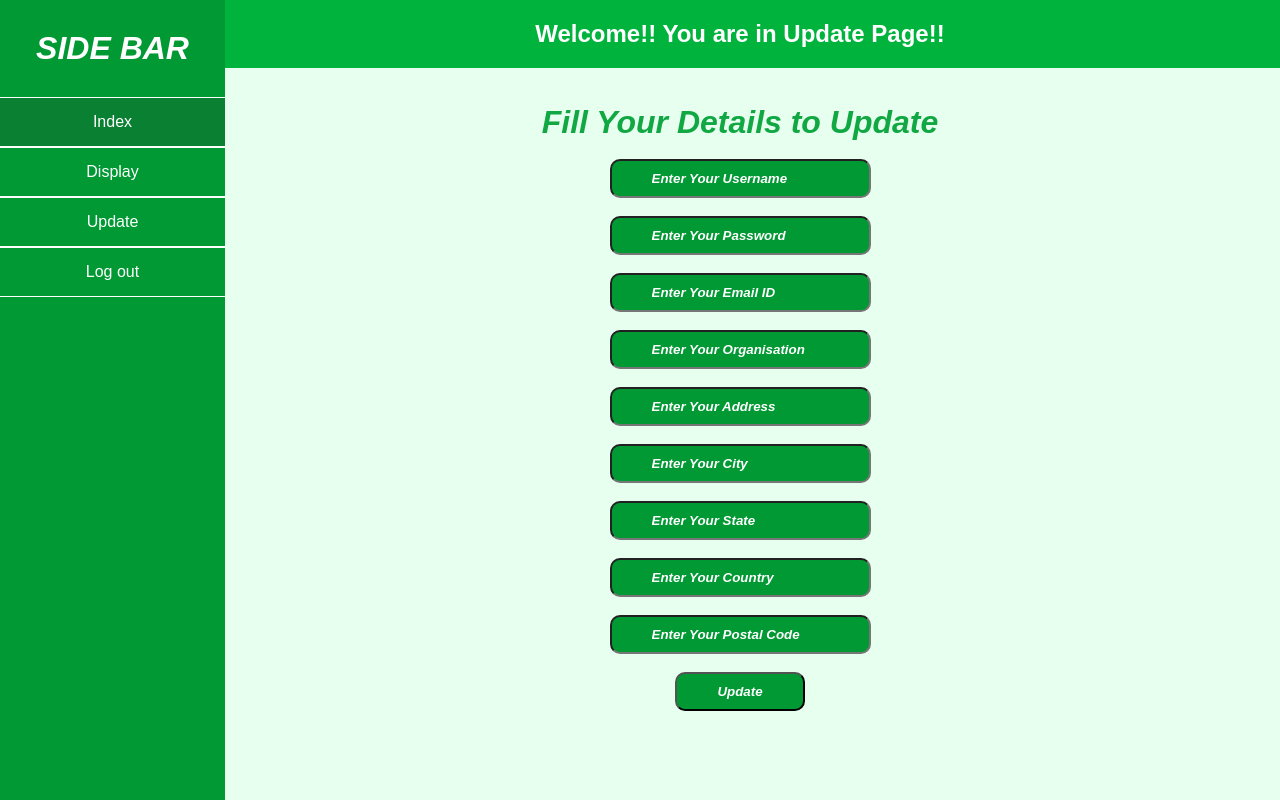
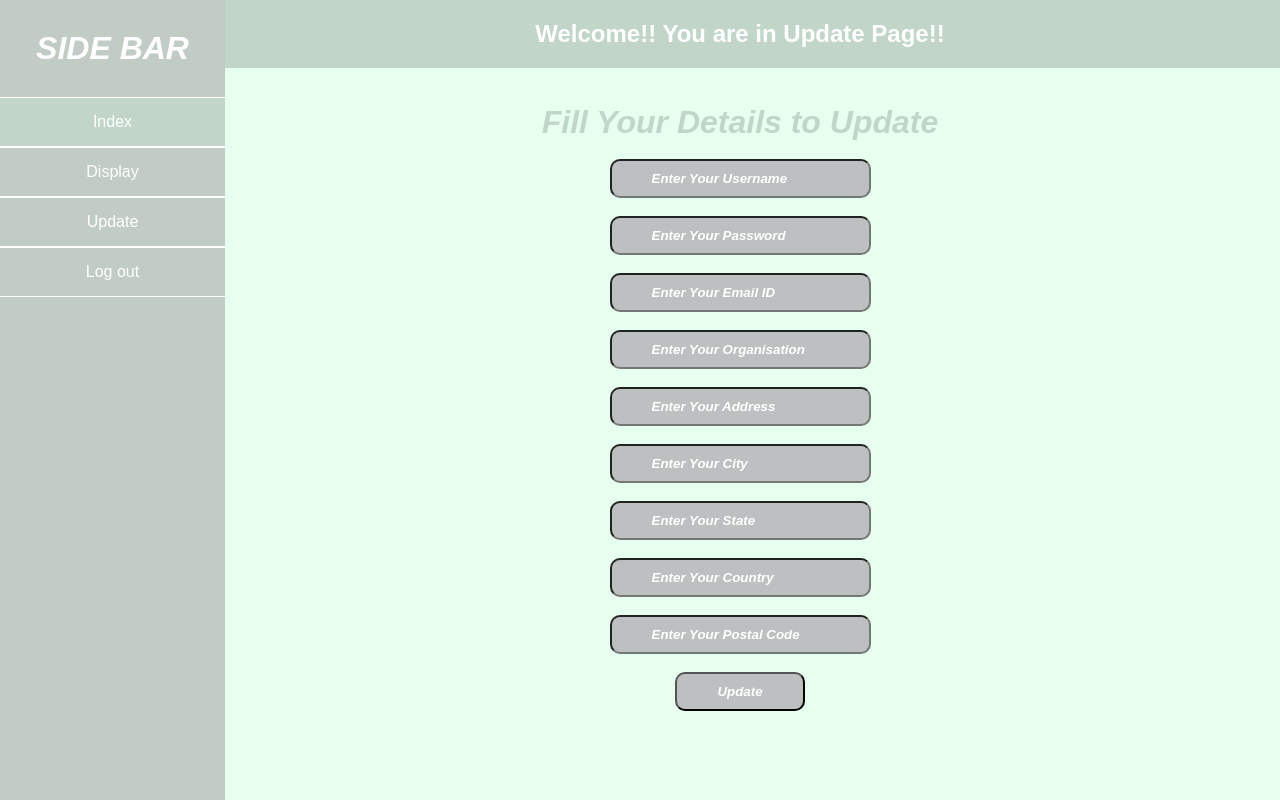
Before and after one commit to kavinm21/employee-data-platform, a Flask app: page /update in a window 1280 px wide. Run offline with Flask 2, Linux system fonts and the light colour scheme.

Commit message:
Update style.css

```diff
--- a/static/style.css
+++ b/static/style.css
@@ -4,7 +4,7 @@
 	margin: 0 auto;
 	height: 500px;
 	width: 400px;
-	background-color: #009933;
+	background-color: #bdc0c0;
 	border-radius: 10px;
 }
 
@@ -12,21 +12,21 @@
 	margin: 0 auto;
 	height: 720px;
 	width: 400px;
-	background-color:#009933;
+	background-color:#bdc0c0;
 	border-radius: 10px;
 }
 
 .logintop{
 	height: 60px;
 	width: 400px;
-	background-color: #009933;
+	background-color: #bdc0c0;
 	color: #ffffff;
 }
 
 .loginbottom{
 	height: 60px;
 	width: 400px;
-	background-color: #009933;
+	background-color: #bdc0c0;
 	color: #ffffff;
 }
 
@@ -34,13 +34,13 @@
 .registertop{
 	height: 60px;
 	width: 400px;
-	background-color: #009933;
+	background-color: #bdc0c0;
 	color: #ffffff;
 }
 
 .textbox{
 	padding: 10px 40px;
-	background-color: #009933;
+	background-color: #bdc0c0;
 	border-radius: 10px;
 }
 
@@ -53,7 +53,7 @@
 
 .btn {
 	padding: 10px 40px;
-	background-color: #009933;
+	background-color: #bdc0c0;
 	color: #FFFFFF;
 	font-style: oblique;
 	font-weight: bold;
@@ -89,7 +89,7 @@
 .one .two{
 	width: 225px;
 	height: 100%;
-	background: #009933;
+	background: #c0ccc4;
 	padding: 30px 0px;
 	position: fixed;
 }
@@ -109,7 +109,7 @@
 }
 
 .one .two .active{
-	background: #0a8032;
+	background: #c1d6c8;
 }
 
 .one .two ul li{
@@ -137,7 +137,7 @@
 .one .content .topbar{
 	text-align: center;
 	padding: 20px;
-	background: #00b33c;
+	background: #c1d6c8;
 	color: white;
 }
 
@@ -146,7 +146,7 @@
 }
 
 .one .content .contentbar h1{
-	color: #11a844;
+	color: #c1d6c8;
 	text-align: center;
 	font-style: oblique;
 	font-weight: bold;
```
